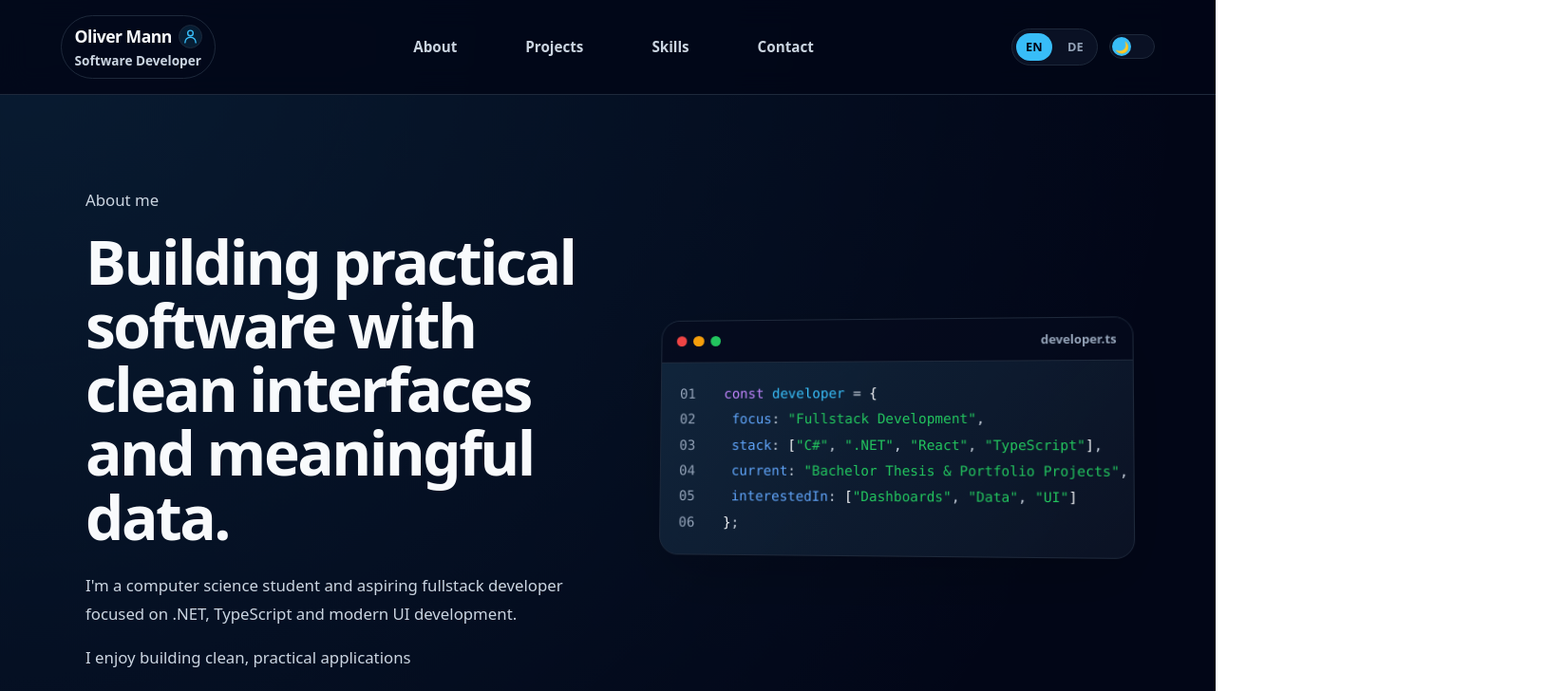
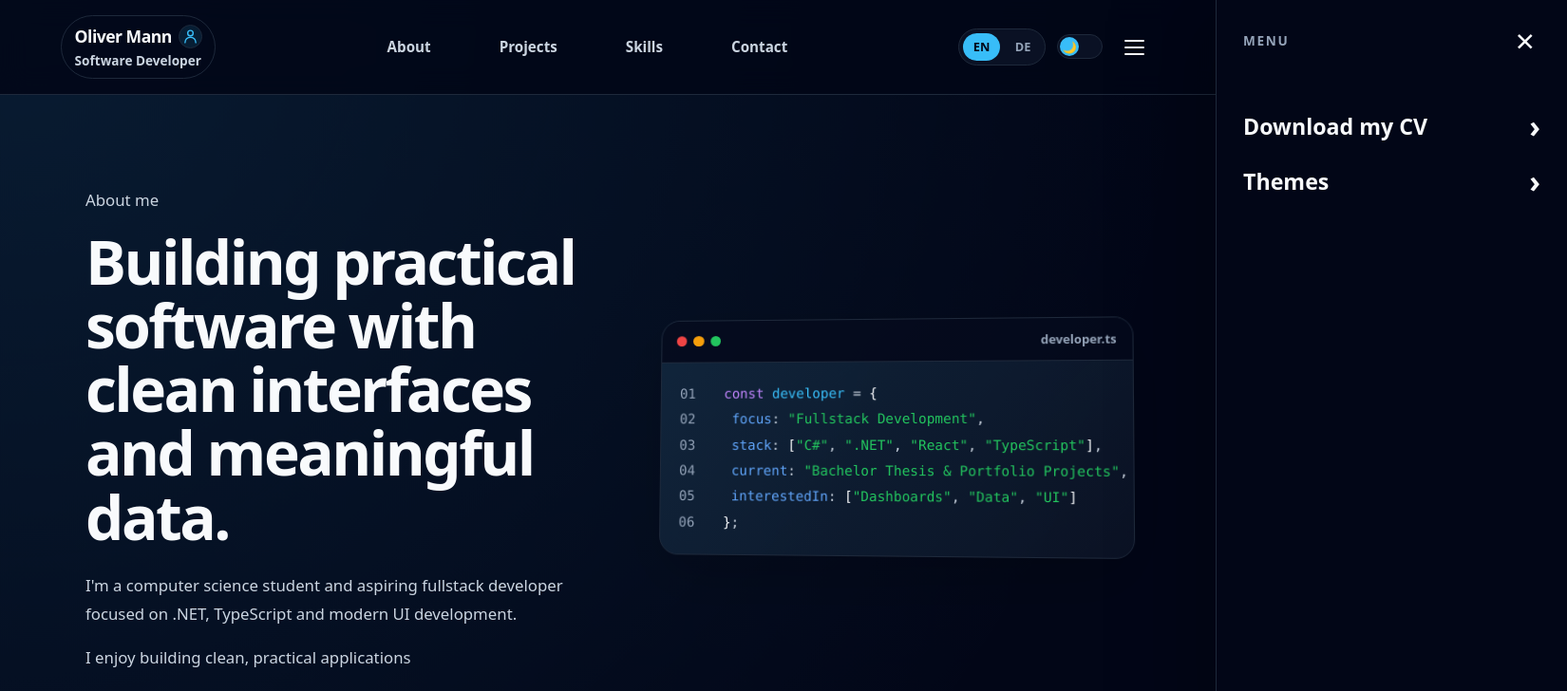
Before and after one commit to omann-dev/DevPortfolio, a React (Vite) app in the folder portfolio/: page / in a window 1280 px wide. Shown: the top 728 px of the page at 95% size, 1650 px wide, since content can reach past the window. Built offline with nearby package versions, Linux system fonts and the light colour scheme.

Commit message:
Add Header-Menu

```diff
--- a/portfolio/src/components/Header.tsx
+++ b/portfolio/src/components/Header.tsx
@@ -2,6 +2,7 @@ import type { Theme } from "../App";
 import type { Language } from "../translations";
 import ThemeSwitch from "./ThemeSwitch";
 import ProfileHoverCard from "./ProfileHoverCard";
+import HeaderMenu from "./HeaderMenu";
 
 type HeaderProps = {
   language: Language;
@@ -75,6 +76,8 @@ function Header({
           </div>
 
           <ThemeSwitch theme={theme} setTheme={setTheme} />
+
+          <HeaderMenu />
         </div>
       </nav>
     </header>
--- /dev/null
+++ b/portfolio/src/components/HeaderMenu.css
@@ -0,0 +1,161 @@
+.header-menu {
+  position: relative;
+}
+
+/* Button im Header */
+.header-menu-toggle {
+  width: 2.7rem;
+  height: 2.7rem;
+  border: none;
+  border-radius: 999px;
+  background: transparent;
+  color: var(--text);
+  cursor: pointer;
+
+  display: inline-flex;
+  flex-direction: column;
+  align-items: center;
+  justify-content: center;
+  gap: 0.32rem;
+
+  transition:
+    transform 0.2s ease,
+    background 0.2s ease;
+}
+
+.header-menu-toggle span {
+  width: 1.35rem;
+  height: 2px;
+  border-radius: 999px;
+  background: currentColor;
+}
+
+.header-menu-toggle:hover {
+  transform: scale(1.1);
+  background: color-mix(in srgb, var(--accent) 10%, transparent);
+}
+
+/* Dunkler Hintergrund beim Öffnen */
+.header-menu-backdrop {
+  position: fixed;
+  inset: 0;
+  z-index: 80;
+
+  background: rgba(0, 0, 0, 0.2);
+  backdrop-filter: blur(3px);
+
+  opacity: 0;
+  pointer-events: none;
+  transition: opacity 0.2s ease;
+}
+
+.header-menu-backdrop.open {
+  opacity: 1;
+  pointer-events: auto;
+}
+
+/* Rechte Menüleiste */
+.header-menu-drawer {
+  position: fixed;
+  top: 0;
+  right: 0;
+  z-index: 90;
+
+  width: min(370px, 100vw);
+  height: 100vh;
+  padding: 1.5rem 1.75rem;
+
+  background: var(--surface-solid);
+  color: var(--text);
+  border-left: 1px solid var(--border);
+  box-shadow: -2rem 0 5rem rgba(0, 0, 0, 0.22);
+
+  transform: translateX(100%);
+  transition: transform 0.25s ease;
+}
+
+.header-menu-drawer.open {
+  transform: translateX(0);
+}
+
+/* Obere Zeile */
+.header-menu-top {
+  display: flex;
+  align-items: center;
+  justify-content: space-between;
+}
+
+.header-menu-title {
+  color: var(--subtle);
+  font-size: 0.85rem;
+  font-weight: 800;
+  letter-spacing: 0.12em;
+  text-transform: uppercase;
+}
+
+.header-menu-close {
+  border: none;
+  background: transparent;
+  color: var(--text);
+  cursor: pointer;
+
+  font-size: 2.2rem;
+  line-height: 1;
+
+  transition:
+    transform 0.2s ease,
+    color 0.2s ease;
+}
+
+.header-menu-close:hover {
+  color: var(--accent);
+  transform: rotate(90deg);
+}
+
+/* Menüeinträge */
+.header-menu-list {
+  margin-top: 3.5rem;
+  display: grid;
+  gap: 1.6rem;
+}
+
+.header-menu-entry {
+  width: 100%;
+  border: none;
+  background: transparent;
+  color: var(--text);
+  cursor: pointer;
+  padding: 0;
+
+  display: flex;
+  align-items: center;
+  justify-content: space-between;
+
+  font-size: 1.45rem;
+  font-weight: 650;
+  text-align: left;
+
+  transition:
+    color 0.2s ease,
+    transform 0.2s ease;
+}
+
+.header-menu-entry:hover {
+  color: var(--accent);
+  transform: translateX(0.35rem);
+}
+
+.header-menu-arrow {
+  font-size: 2rem;
+  line-height: 1;
+  color: var(--text);
+
+  transition:
+    color 0.2s ease,
+    transform 0.2s ease;
+}
+
+.header-menu-entry:hover .header-menu-arrow {
+  color: var(--accent);
+  transform: translateX(0.25rem);
+}
--- /dev/null
+++ b/portfolio/src/components/HeaderMenu.tsx
@@ -0,0 +1,56 @@
+import { useState } from "react";
+import "./headermenu.css";
+
+function HeaderMenu() {
+  const [isOpen, setIsOpen] = useState(false);
+
+  return (
+    <div className="header-menu">
+      <button
+        className="header-menu-toggle"
+        type="button"
+        aria-label="Open menu"
+        aria-expanded={isOpen}
+        onClick={() => setIsOpen(true)}
+      >
+        <span></span>
+        <span></span>
+        <span></span>
+      </button>
+
+      <div
+        className={`header-menu-backdrop ${isOpen ? "open" : ""}`}
+        onClick={() => setIsOpen(false)}
+      />
+
+      <aside className={`header-menu-drawer ${isOpen ? "open" : ""}`}>
+        <div className="header-menu-top">
+          <span className="header-menu-title">Menu</span>
+
+          <button
+            className="header-menu-close"
+            type="button"
+            aria-label="Close menu"
+            onClick={() => setIsOpen(false)}
+          >
+            ×
+          </button>
+        </div>
+
+        <div className="header-menu-list">
+          <button className="header-menu-entry" type="button">
+            <span>Download my CV</span>
+            <span className="header-menu-arrow">›</span>
+          </button>
+
+          <button className="header-menu-entry" type="button">
+            <span>Themes</span>
+            <span className="header-menu-arrow">›</span>
+          </button>
+        </div>
+      </aside>
+    </div>
+  );
+}
+
+export default HeaderMenu;
```
